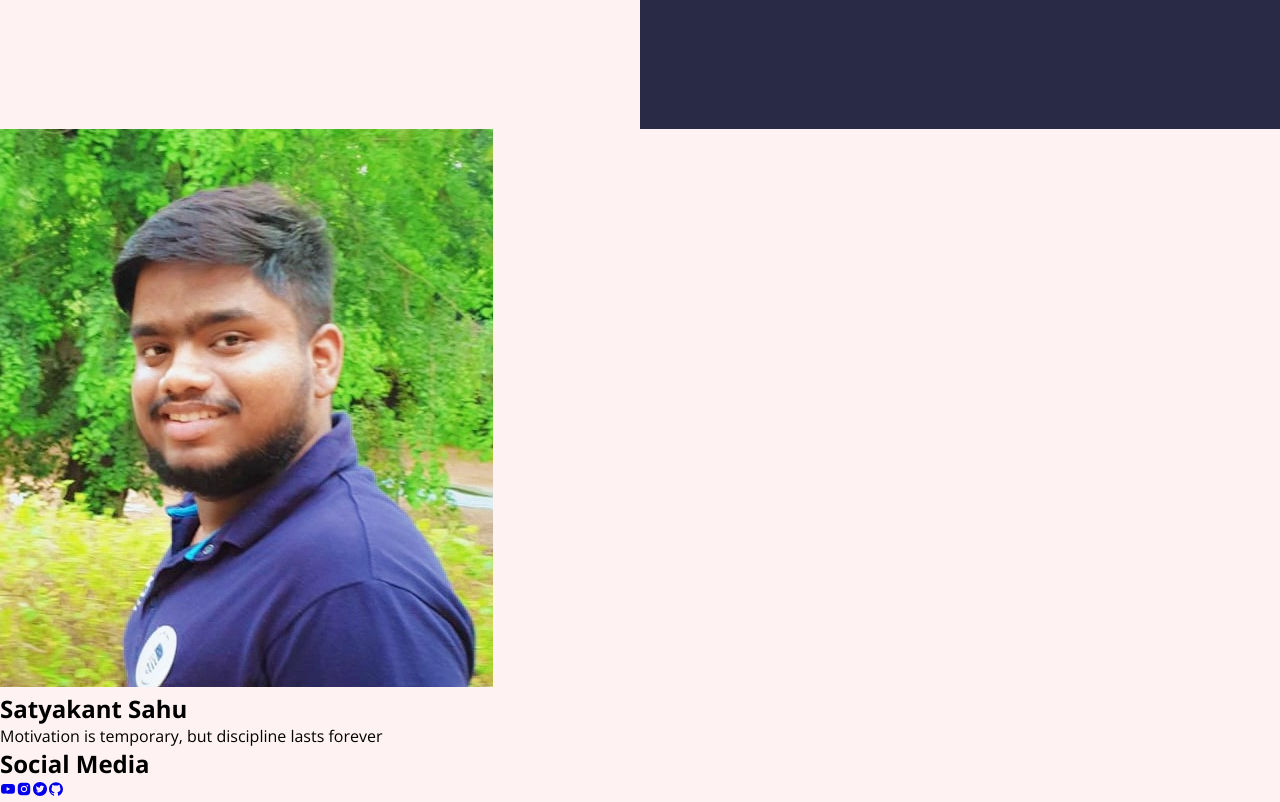
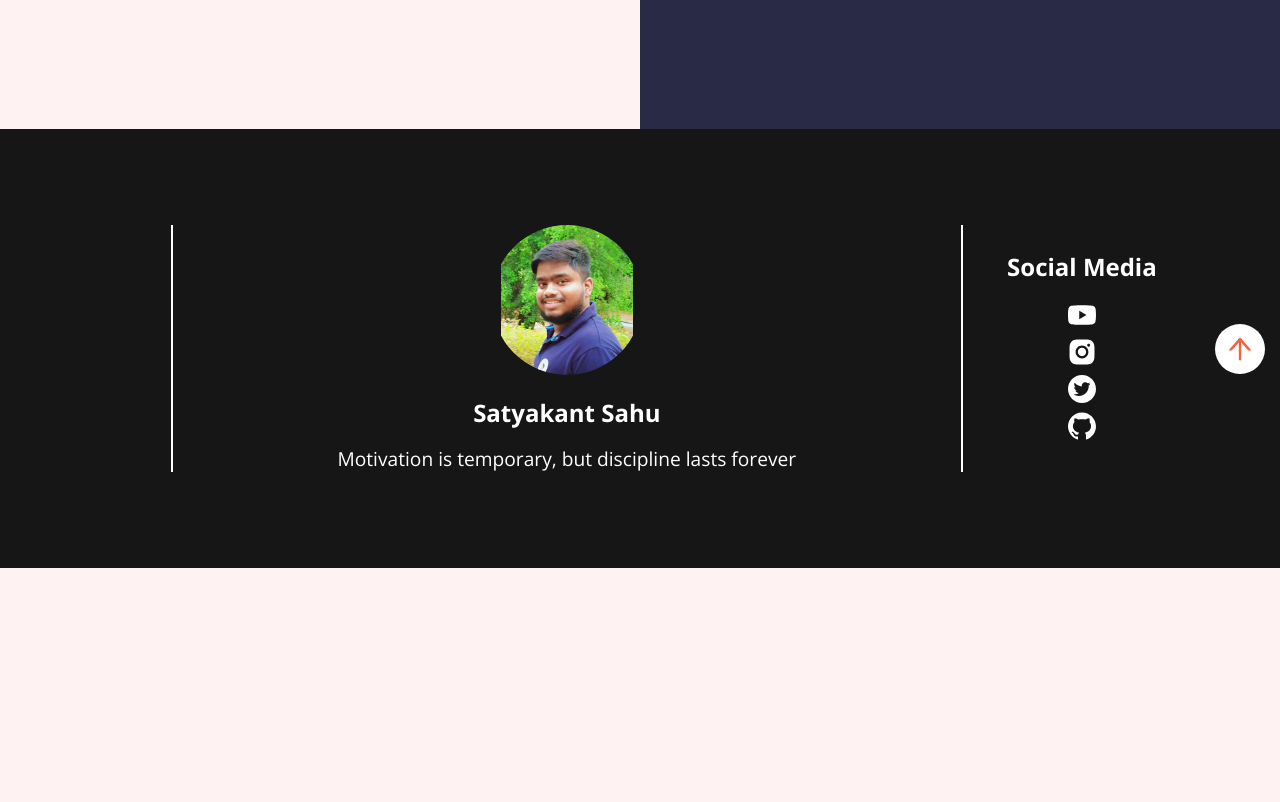
Before and after one commit to SatyaS18/sample-portfolio, a React (Create React App) app: page / in a window 1280 px wide. Shown: the part 4840-5642 px from the top of the page. After the commit the page ends 5408 px from the top, so only its background shows below. Built offline with nearby package versions, Linux system fonts and the light colour scheme.

Commit message:
modified footer and added style

```diff
--- a/src/components/Footer.jsx
+++ b/src/components/Footer.jsx
@@ -4,6 +4,7 @@ import {
   AiFillInstagram,
   AiFillTwitterCircle,
   AiFillYoutube,
+  AiOutlineArrowUp,
 } from "react-icons/ai";
 import img from "../assets/satya.jpg";
 
@@ -34,6 +35,9 @@ const Footer = () => {
           </a>
         </article>
       </aside>
+      <a href="#home">
+        <AiOutlineArrowUp />
+      </a>
     </footer>
   );
 };
--- a/src/styles/footer.scss
+++ b/src/styles/footer.scss
@@ -0,0 +1,57 @@
+footer {
+  min-height: 100px;
+  background-color: $color6;
+  color: $color4;
+  padding: 6rem 0;
+  padding-left: $p;
+  display: grid;
+  grid-template-columns: 10fr 3fr 1fr;
+  align-items: center;
+  justify-items: center;
+  text-align: center;
+  > div {
+    width: 100%;
+    border-left: 2px solid $color4;
+    border-right: 2px solid $color4;
+    > img {
+      width: 150px;
+      height: 150px;
+      border-radius: 50%;
+      object-fit: contain;
+    }
+
+    > h2 {
+      margin: 1rem;
+    }
+    > p {
+      font: 400 1.2rem $text2;
+    }
+  }
+
+  > aside > article {
+    margin-top: 1rem;
+    display: flex;
+    flex-direction: column;
+    align-items: center;
+    svg {
+      font-size: 2rem;
+      color: $color4;
+      &:hover {
+        color: $color3;
+      }
+    }
+  }
+
+  > a {
+    width: 50px;
+    height: 50px;
+    background-color: $color4;
+    border-radius: 50%;
+    display: grid;
+    place-items: center;
+    svg {
+      font-size: 2rem;
+      color: $color3;
+    }
+  }
+}
```
